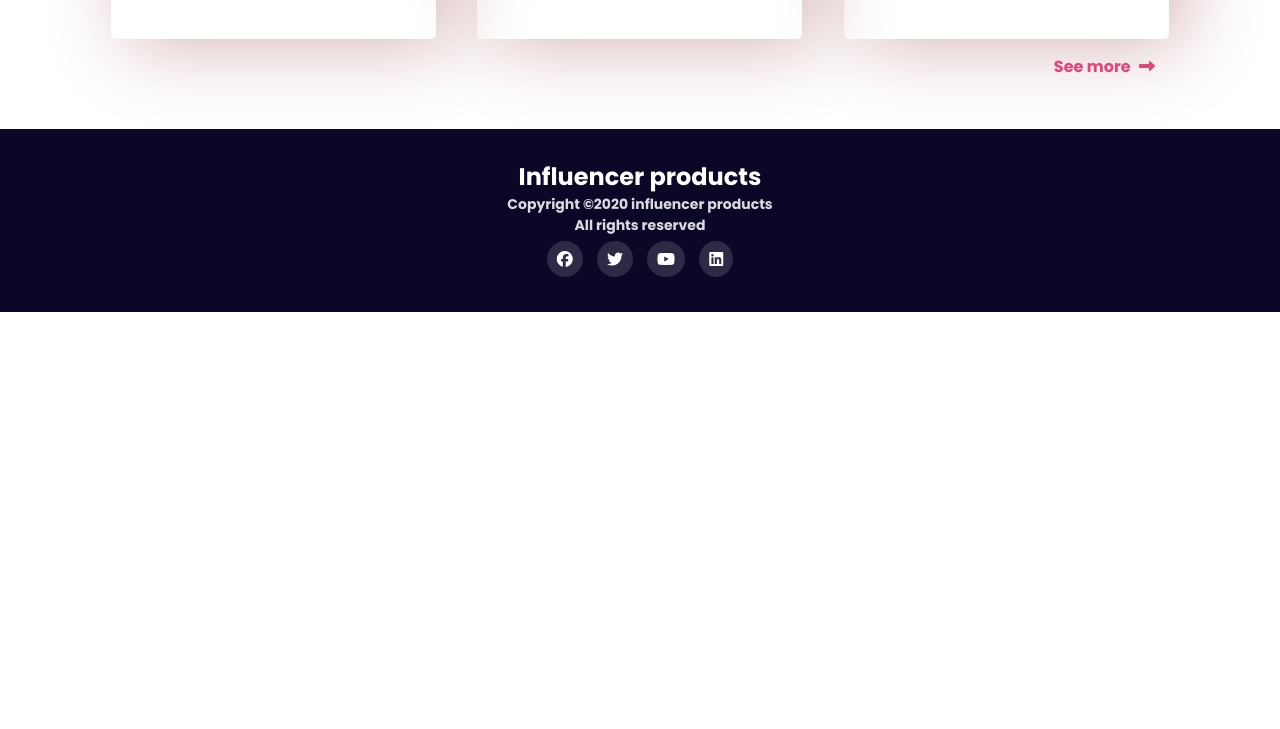
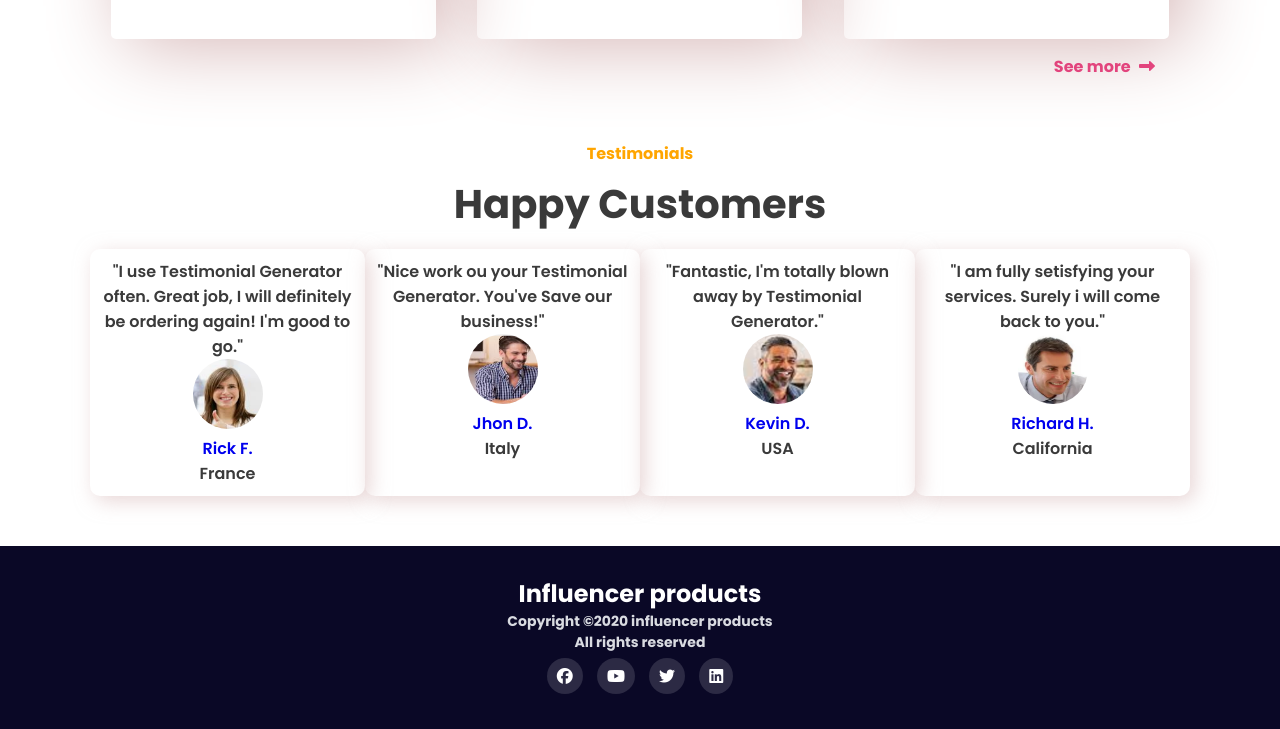
Before and after one commit to nazmul162001/Assignment-2_influencer-gear, a plain HTML site: page index.html in a window 1280 px wide. Shown: the part 2338-3067 px from the top of the page. Before the commit the page ends 2650 px from the top, so only its background shows below. Drawn offline with Linux system fonts and the light colour scheme.

Commit message:
complete assignment-2

```diff
--- a/css/responsive.css
+++ b/css/responsive.css
@@ -12,7 +12,6 @@
     box-shadow: 15px 5px 80px rgb(212, 179, 179);
     border-radius: 5px;
   }
-
   nav{
     justify-content: center;
   }
@@ -22,6 +21,9 @@
   .hero:hover.hero img{
     transform: scale(1.1) rotate(15deg);
   }
+  /* .testimonial .row{
+    grid-template-columns: repeat(1,1fr);
+  } */
 }
 
 
@@ -39,4 +41,11 @@
   .popular-collection .row{
     grid-template-columns: repeat(2,1fr);
   }
+  .testimonial .row{
+    grid-template-columns: repeat(2,1fr);
+    grid-gap: 20px;
+  }
+  .hero:hover.hero img{
+    transform: scale(1.1) rotate(15deg);
+  }
 }
--- a/css/style.css
+++ b/css/style.css
@@ -208,9 +208,40 @@ p.product-description{
 }
 
 /* <--------------------------->
-        Bonus section
+    Testimonial / Bonus section
    <--------------------------->*/
+.testimonial .row{
+  display: grid;
+  grid-template-columns: repeat(4,1fr);
+}
+.testimonial-info{
+  text-align: center;
+  line-height: 50px;
+}
+.testimonial-title{
+  font-size: 16px;
+  color: orange;
+  font-weight: 700;
+}
+.testimonial-heading{
+  font-size: 40px;
+  color: var(--main-color);
+  padding-bottom: 20px;
+}
+.clients{
+  box-shadow:5px 5px 20px rgba(212, 179, 179, 0.534) ;
+  border-radius: 10px;
+  text-align: center;
+  padding: 20px 20px;
+  padding: 10px;
+  transition: transform 0.3s;
+}
 
+.clients img{
+  width:70px;
+  height: 70px;
+  border-radius: 50%;
+}
 
 /* <--------------------------->
           Footer
--- a/index.html
+++ b/index.html
@@ -259,9 +259,42 @@
 </section> <!--END popular-product section -->
 
 <!-- <---------------------------
-          Bonus section
+      Testimonial / Bonus section
      <--------------------------->
-
+<section class="testimonial">
+  <div class="container">
+    <div class="testimonial-info">
+      <h3 class="testimonial-title">Testimonials</h3>
+      <h1 class="testimonial-heading">Happy Customers</h1>
+    </div>
+    <div class="row">
+      <div class="clients">
+        <p class="feedback">"I use Testimonial Generator often. Great job, I will definitely be ordering again! I'm good to go."</p>
+        <img src="clients/cllients.png" alt="">
+        <p><a href="#">Rick F.</a></p>
+        <p>France</p>
+      </div>
+      <div class="clients">
+        <p class="feedback">"Nice work ou your Testimonial Generator. You've Save our business!"</p>
+        <img src="clients/clients-2.png" alt="">
+        <p><a href="#">Jhon D.</a></p>
+        <p>Italy</p>
+      </div>
+      <div class="clients">
+        <p class="feedback">"Fantastic, I'm totally blown away by Testimonial Generator."</p>
+        <img src="clients/clients-3.png" alt="">
+        <p><a href="#">Kevin D.</a></p>
+        <p>USA</p>
+      </div>
+      <div class="clients">
+        <p class="feedback">"I am fully setisfying your services. Surely i will come back to you."</p>
+        <img src="clients/clients-4.png" alt="">
+        <p><a href="#">Richard H.</a></p>
+        <p>California</p>
+      </div>
+    </div>
+  </div>
+</section>
 
 <!-- <---------------------------
           Footer section
@@ -272,10 +305,10 @@
     <h3 class="title">Influencer products</h3>
     <p class="copyright">Copyright &copy;2020 influencer products <br>All rights reserved</p>
     <div class="icon">
-      <i class="fab fa-facebook"></i>
-      <i class="fab fa-twitter"></i>
-      <i class="fab fa-youtube"></i>
-      <i class="fab fa-linkedin"></i>
+      <a href="#"><i class="fab fa-facebook"></i></a>
+      <a href="#"><i class="fab fa-youtube"></i></a>
+      <a href="#"><i class="fab fa-twitter"></i></a>
+      <a href="#"><i class="fab fa-linkedin"></i></a>
     </div>
   </div>
 </footer>
```
Also changed, not shown: clients/clients-2.png (added), clients/clients-3.png (added), clients/clients-4.png (added), clients/cllients.png (added).
